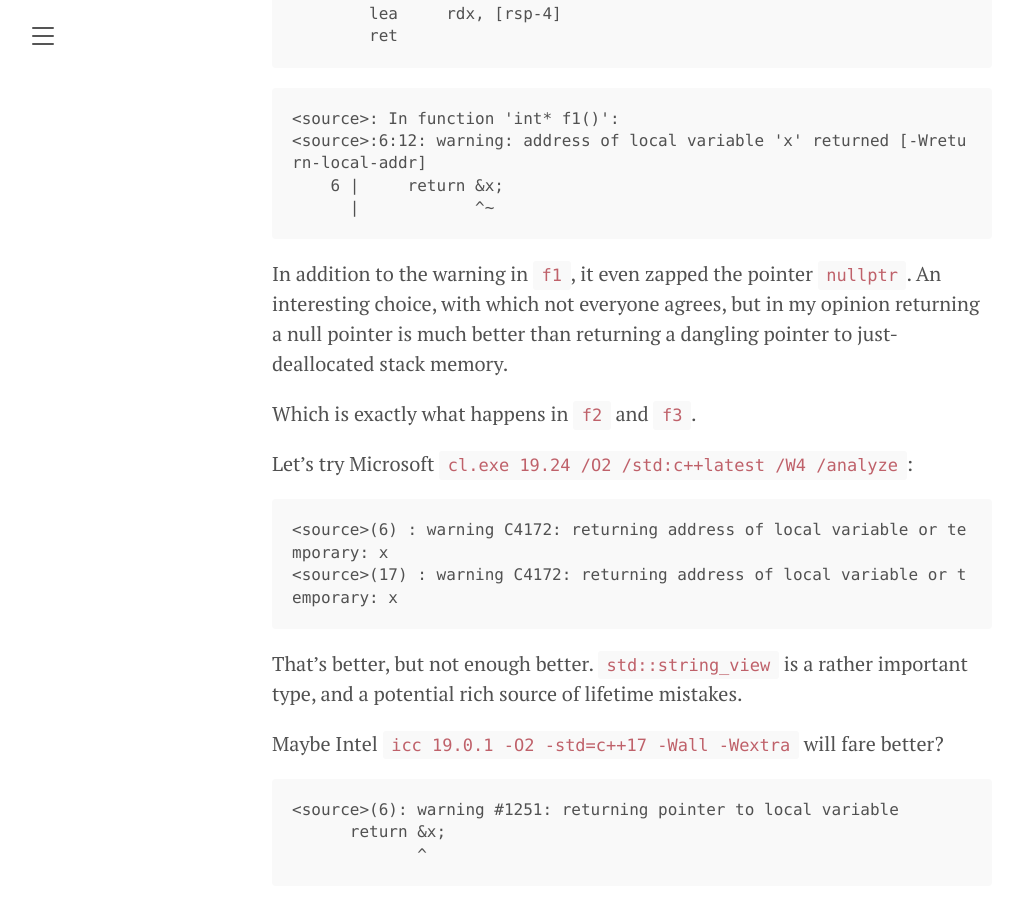
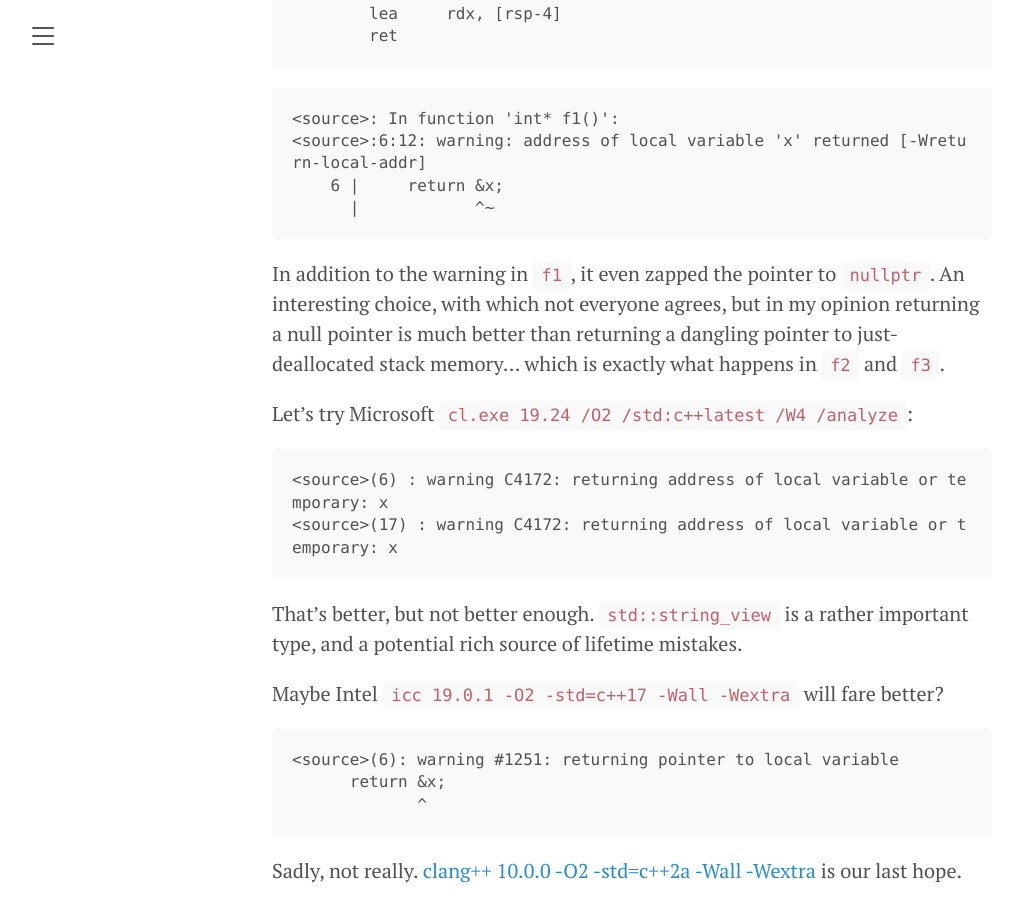
Before and after one commit to pdimov/blog, a Jekyll site: the page built from _posts/2020-05-17-state-of-c-static-analysis-circa-2020.md, in a window 1280 px wide and 900 px high, scrolled down 1206 px. Shown: the whole window, without its empty margins (8-1019 px from the left). Built offline with Jekyll 4.4.1, drawn with Linux system fonts in a browser that asks for light colours; some of the changed text lies outside the part shown.

Commit message:
Minor edits

````diff
--- a/_posts/2020-05-17-state-of-c-static-analysis-circa-2020.md
+++ b/_posts/2020-05-17-state-of-c-static-analysis-circa-2020.md
@@ -58,11 +58,10 @@
       |            ^~
 ```
 
-In addition to the warning in `f1`, it even zapped the pointer `nullptr`. An interesting
+In addition to the warning in `f1`, it even zapped the pointer to `nullptr`. An interesting
 choice, with which not everyone agrees, but in my opinion returning a null pointer is
-much better than returning a dangling pointer to just-deallocated stack memory.
-
-Which is exactly what happens in `f2` and `f3`.
+much better than returning a dangling pointer to just-deallocated stack memory... which is
+exactly what happens in `f2` and `f3`.
 
 Let's try Microsoft [`cl.exe 19.24 /O2 /std:c++latest /W4 /analyze`](https://godbolt.org/z/OSPCjC):
 
@@ -71,7 +70,7 @@
 <source>(17) : warning C4172: returning address of local variable or temporary: x
 ```
 
-That's better, but not enough better. `std::string_view` is a rather important type, and
+That's better, but not better enough. `std::string_view` is a rather important type, and
 a potential rich source of lifetime mistakes.
 
 Maybe Intel [`icc 19.0.1 -O2 -std=c++17 -Wall -Wextra`](https://godbolt.org/z/-2jd3J) will fare better?
````
Also changed, not shown: other parts of _posts/2020-05-17-state-of-c-static-analysis-circa-2020.md (+4 -2 lines), _posts/2020-05-13-tuple-access-via-placeholder-names.md (+1 -1 lines).
